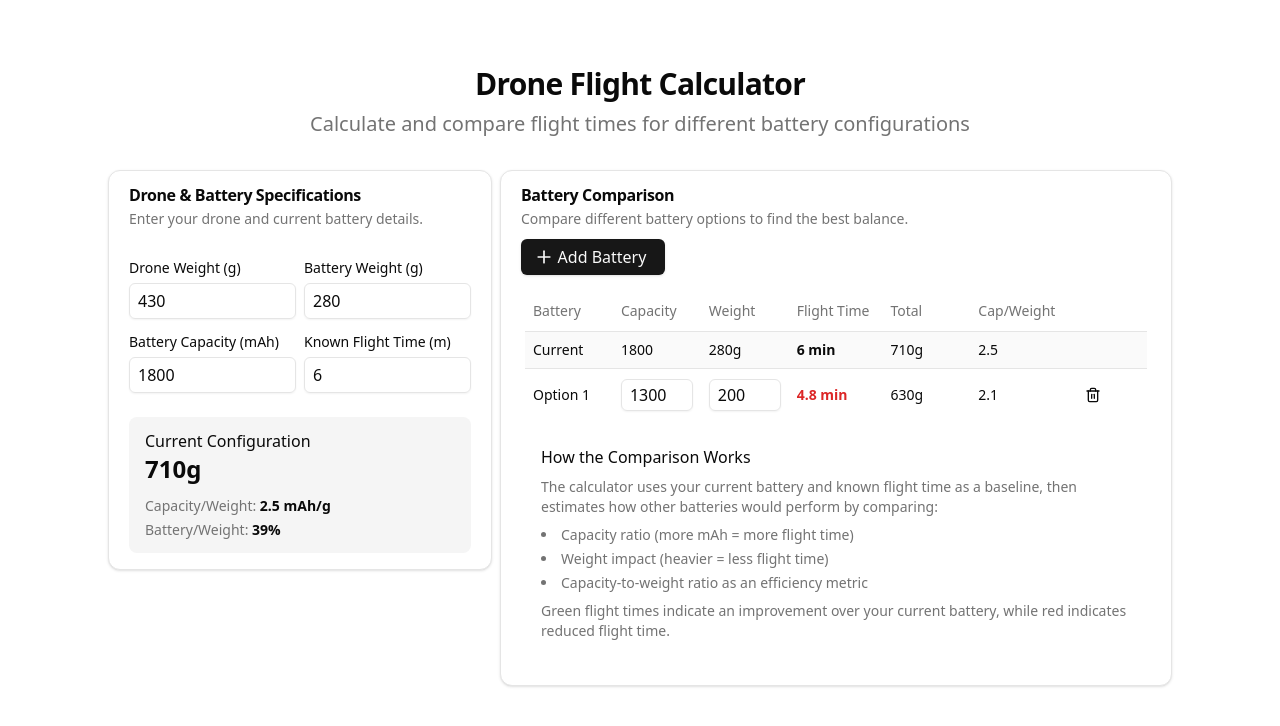
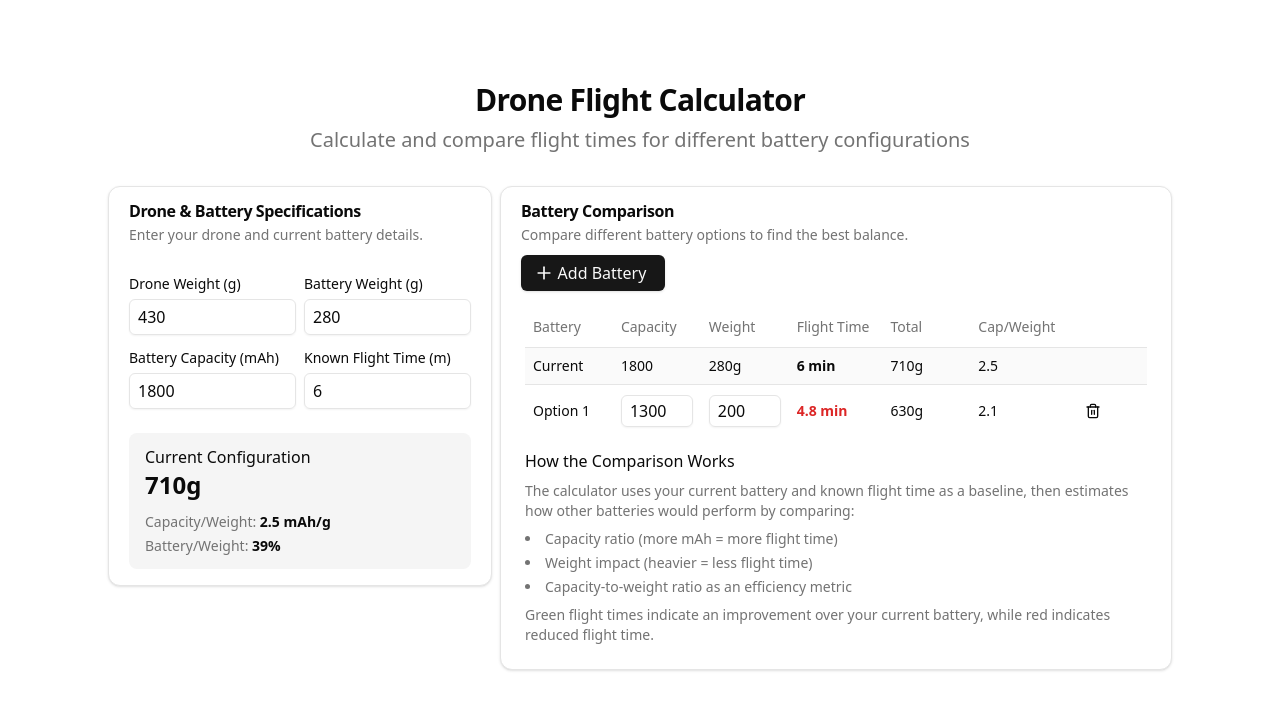
Before and after one commit to yekta/drone-flight-time-calculator, a React (Vite) app: page / in a window 1280 px wide. Shown: the top 726 px of the page. Built offline with nearby package versions, Linux system fonts and the light colour scheme.

Commit message:
Fix padding

```diff
--- a/src/App.tsx
+++ b/src/App.tsx
@@ -6,10 +6,10 @@ function App() {
     <div className="min-h-screen break-words flex flex-col items-center justify-center bg-background px-4 md:px-8 pt-4 md:pt-8 pb-[calc(2rem+6vh)]">
       <div className="w-full max-w-7xl">
         <div className="w-full text-center mb-8">
-          <h1 className="w-full text-2xl md:text-3xl font-bold tracking-tight leading-tight">
+          <h1 className="w-full text-2xl sm:text-3xl font-bold tracking-tight leading-tight">
             Drone Flight Calculator
           </h1>
-          <p className="w-full text-lg md:text-xl text-muted-foreground mt-2">
+          <p className="w-full text-lg sm:text-xl text-muted-foreground mt-2">
             Calculate and compare flight times for different battery
             configurations
           </p>
--- a/src/components/DroneFlightCalculator.tsx
+++ b/src/components/DroneFlightCalculator.tsx
@@ -126,7 +126,7 @@ export function DroneFlightCalculator() {
           </CardDescription>
         </CardHeader>
         <CardContent className="px-4 py-3.5 md:px-5 md:py-4 pt-2">
-          <div className="grid gap-2 md:grid-cols-2 text-left">
+          <div className="grid gap-2 sm:grid-cols-2 text-left">
             <div className="w-full flex flex-col space-y-4">
               <div className="w-full flex flex-col space-y-2">
                 <Label htmlFor="drone-weight">Drone Weight (g)</Label>
@@ -362,7 +362,7 @@ export function DroneFlightCalculator() {
             </div>
           </div>
 
-          <div className="w-full px-4 py-3 pb-5 text-left flex flex-col mt-3">
+          <div className="w-full px-4 py-3 pb-5 sm:p-0 text-left flex flex-col mt-3">
             <h3 className="w-full font-medium mb-2">
               How the Comparison Works
             </h3>
```
